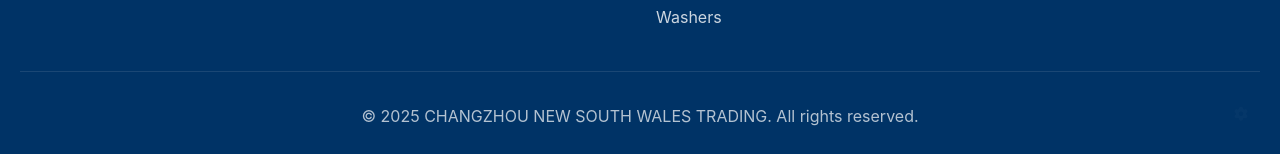
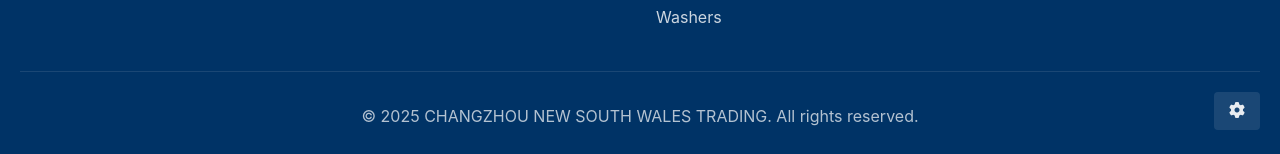
Before and after one commit to stickypoooop-AI/WEB-project, a website: page index.html in a window 1280 px wide. In both pictures the pointer is over the button 1241 px from the left and 3184 px from the top of the page. Shown: the part 3071-3225 px from the top of the page. Drawn offline with nearby package versions, Linux system fonts and the light colour scheme; no server answers.

Commit message:
feat: Improve admin button hover visibility - fully visible on hover

```diff
--- a/styles.css
+++ b/styles.css
@@ -697,16 +697,18 @@
     background: transparent;
     border: none;
     color: rgba(255, 255, 255, 0.03);
-    font-size: 14px;
-    padding: 8px 12px;
+    font-size: 16px;
+    padding: 10px 15px;
     cursor: pointer;
     opacity: 0.03;
-    transition: opacity 0.3s ease;
+    transition: all 0.3s ease;
 }
 
 .hidden-admin-btn:hover {
-    opacity: 0.15;
-    color: rgba(255, 255, 255, 0.15);
+    opacity: 1;
+    color: rgba(255, 255, 255, 0.9);
+    background: rgba(255, 255, 255, 0.1);
+    border-radius: 4px;
 }
 
 /* Modal Styles */
```
